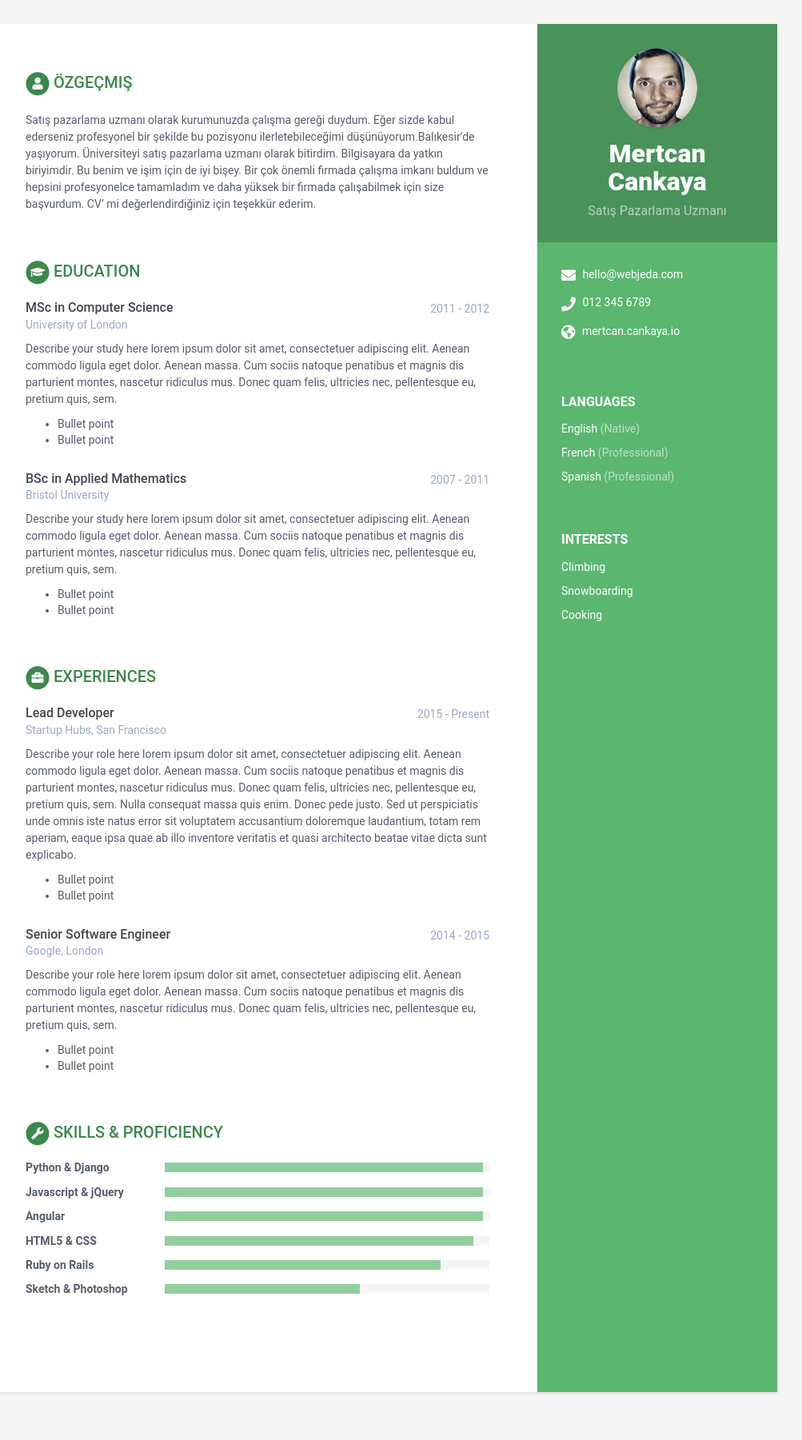
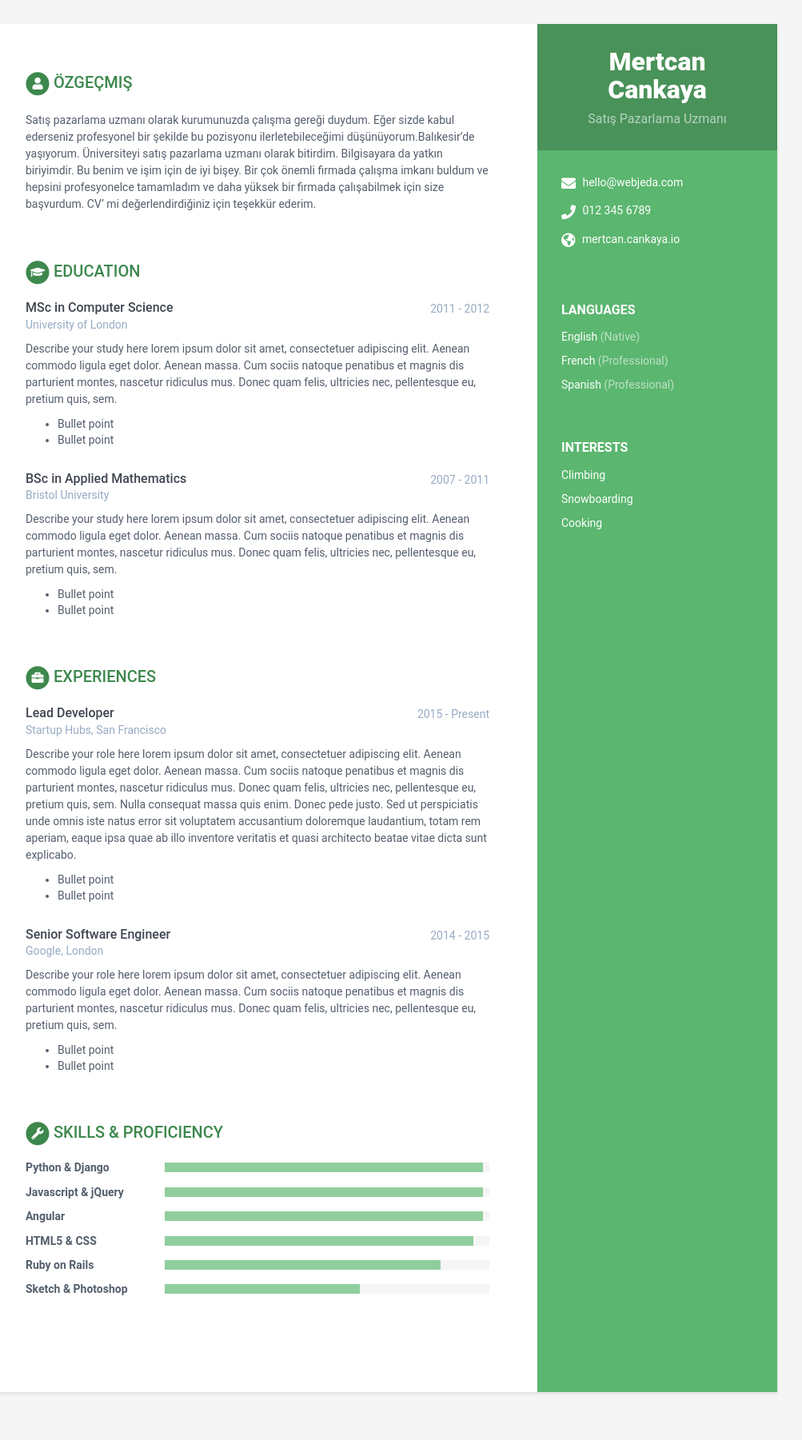
Before and after one commit to mertcankayaa/resume, a Jekyll site: the page built from index.html, in a window 1280 px wide. Shown: the whole page at 80% size, without its empty margins (168-1171 px from the left). Built offline with Jekyll 4.4.1, drawn with Linux system fonts in a browser that asks for light colours.

Commit message:
remove avatar

```diff
--- a/_data/data.yml
+++ b/_data/data.yml
@@ -9,7 +9,7 @@ sidebar:
     # Profile information
     name: Mertcan Cankaya
     tagline: Satış Pazarlama Uzmanı
-    avatar: profile.png  #place a 100x100 picture inside /assets/images/ folder and provide the name of the file below
+    avatar: #profile.png  #place a 100x100 picture inside /assets/images/ folder and provide the name of the file below
 
     # Sidebar links
     email: hello@webjeda.com
--- a/_includes/sidebar.html
+++ b/_includes/sidebar.html
@@ -3,7 +3,7 @@
 
   <div class="profile-container">
 
-    {% if sidebar.name %}
+    {% if sidebar.avatar %}
     <img class="avatar" src="{{ site.baseurl }}/assets/images/{{ sidebar.avatar }}" alt="profile picture" />
     {% endif %}
 
```
